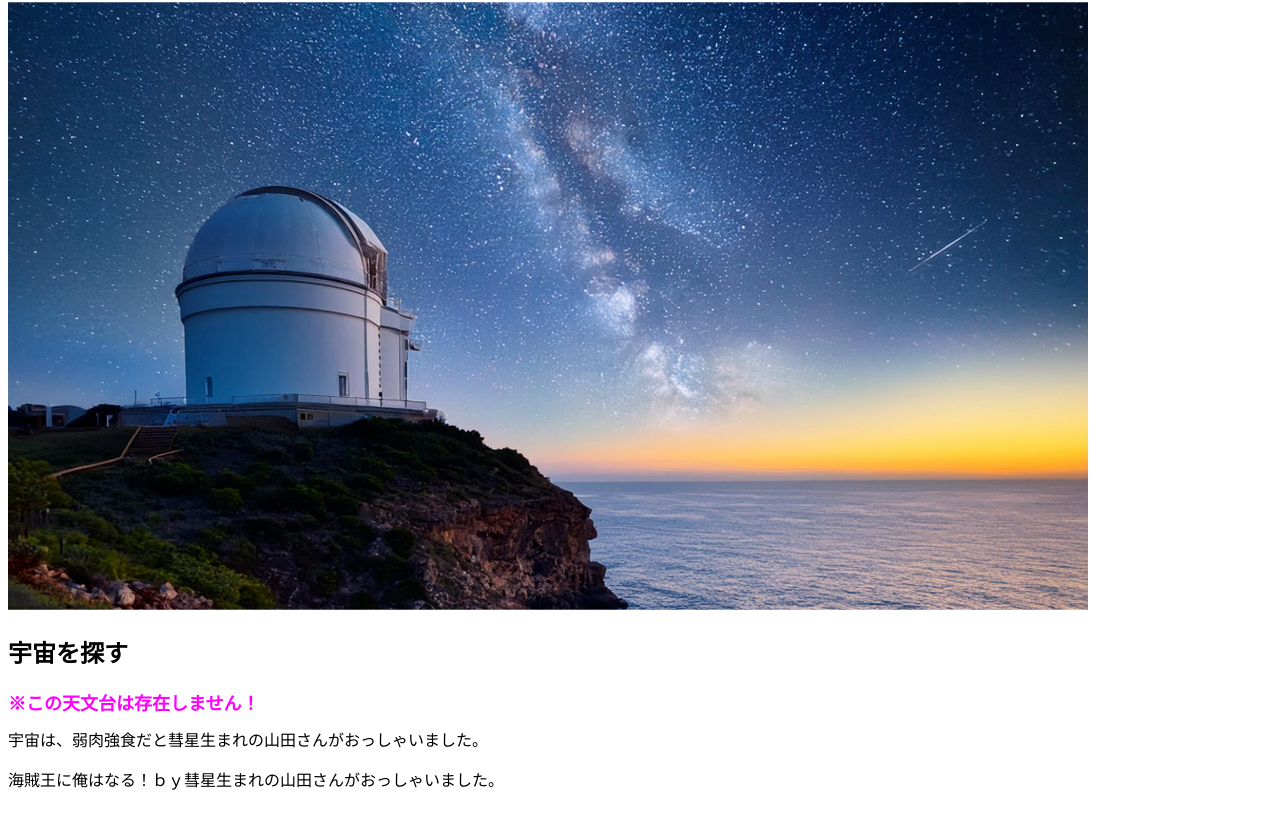
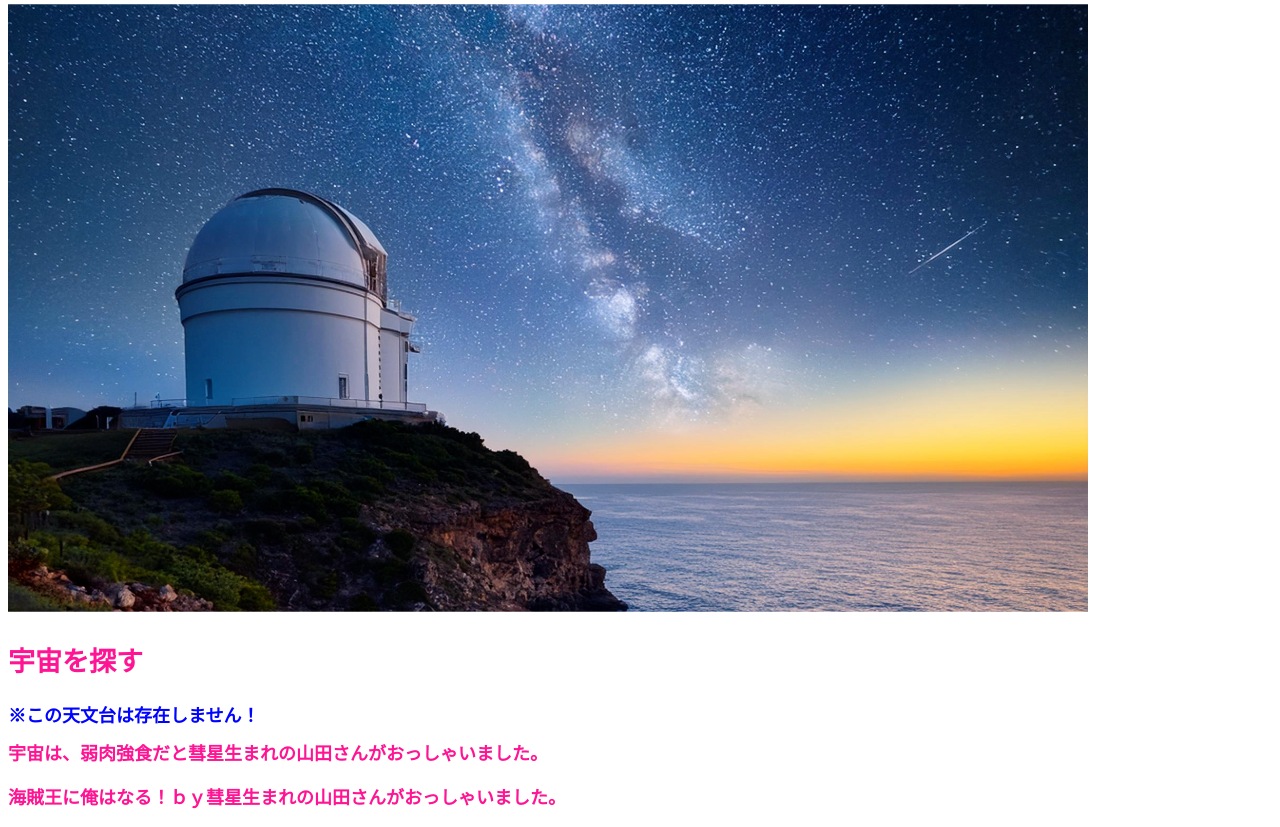
Before and after one commit to ick2322032/prg20241118, a plain HTML site: page index.html in a window 1280 px wide. Shown: the part 80-907 px from the top of the page. Drawn offline with Linux system fonts and the light colour scheme.

Commit message:
2024 12/03

```diff
--- a/style.css
+++ b/style.css
@@ -2,5 +2,11 @@
 h1{
     font-size: large;
     font-weight: bold;
-    color: fuchsia;
+    color:rgb(0, 4, 255);
 }
+
+body{
+    font-size: large;
+    font-weight: bold;
+    color: deeppink;
+}
```
